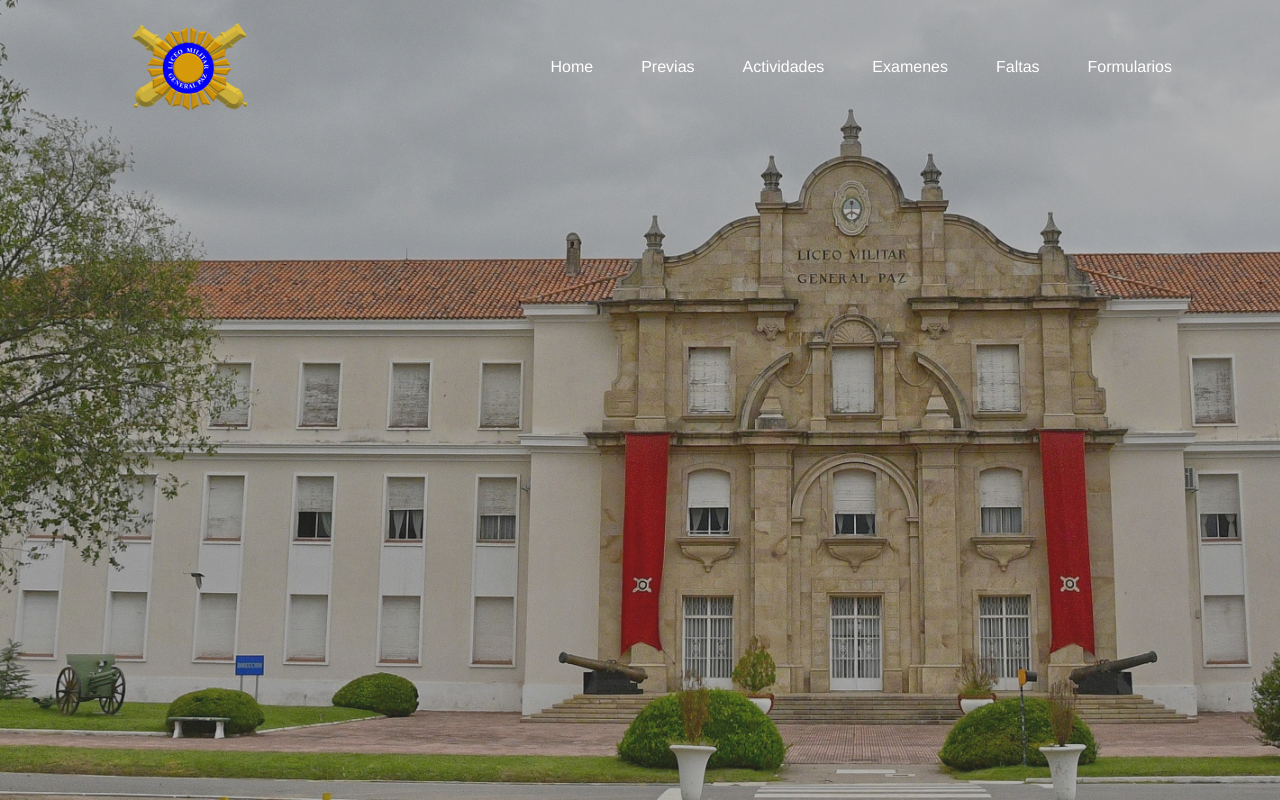
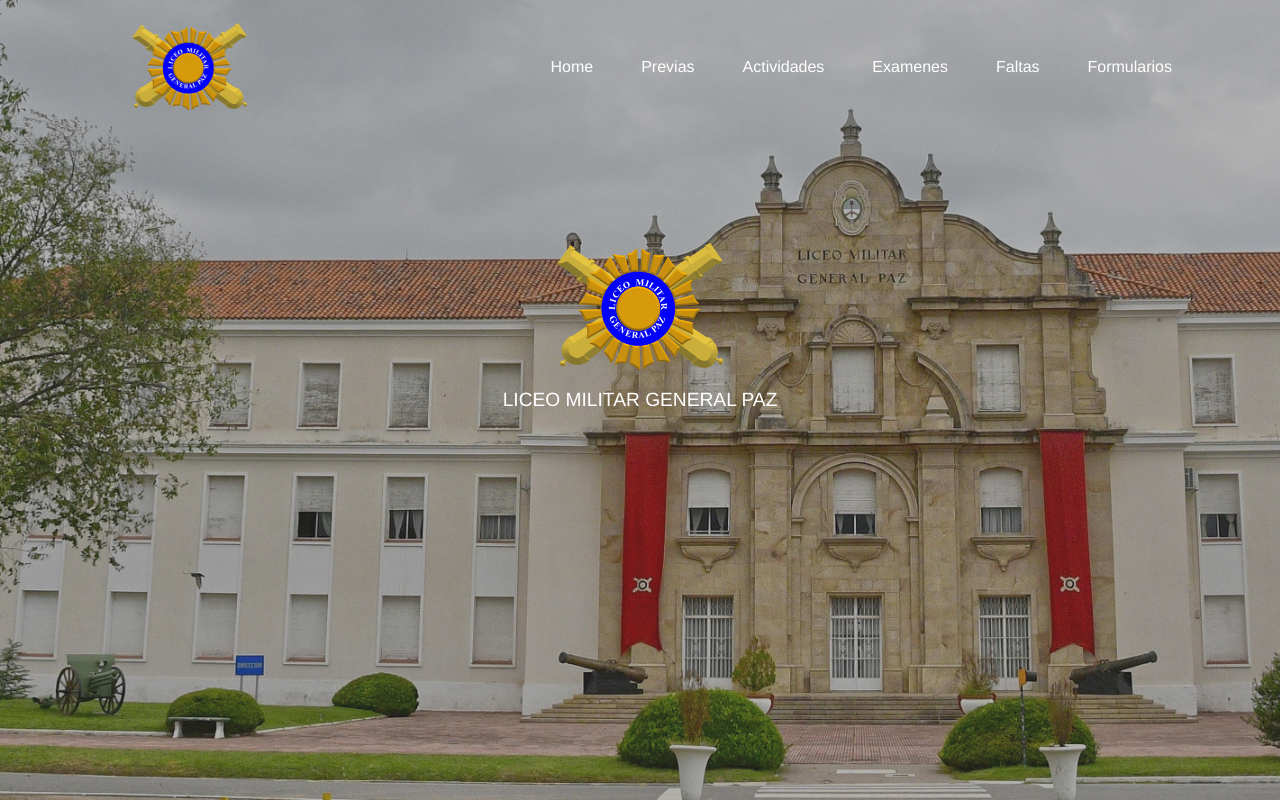
Before and after one commit to Tomicaceres07/AsusGho-Frontend, a React (Create React App) app: page /alumnos in a window 1280 px wide. Built offline with nearby package versions, Linux system fonts and the light colour scheme.

Commit message:
AlumnosHomeScreen Done. It could be better though

```diff
--- /dev/null
+++ b/src/components/alumnos/AlumnosFooter.js
@@ -0,0 +1,15 @@
+import React from 'react'
+
+import logo from "assets/logo.png";
+
+
+export const AlumnosFooter = () => {
+  return (
+    <footer id="footer" className='separator'>
+        <div id="footer-div">
+            <img src={logo} alt="Logo" id="footer-logo"/>
+            <p id="footer-text">Liceo Militar General Paz</p>
+        </div>
+    </footer>
+  )
+}
--- a/src/components/alumnos/AlumnosHomeScreen.js
+++ b/src/components/alumnos/AlumnosHomeScreen.js
@@ -27,34 +27,34 @@ export const AlumnosHomeScreen = () => {
         <h2 id="board-title">Tablero</h2>
         <div id="board-week">
           <div id="board-padding">
-              <h4 className="board-name">Lunes</h4>
+              <h4 className="board-day">Lunes</h4>
               <p className="board-task">Examen Matemática</p>
-              <h4 className="board-name">Martes</h4>
+              <h4 className="board-day">Martes</h4>
               <p className="board-task">Acto de Malvinas</p>
-              <h4 className="board-name">Miércoles</h4>
+              <h4 className="board-day">Miércoles</h4>
               <p className="board-task">Feriado</p>
-              <h4 className="board-name">Jueves</h4>
+              <h4 className="board-day">Jueves</h4>
               <p className="board-task">Visita a la UCC</p>
-              <h4 className="board-name">Viernes</h4>
+              <h4 className="board-day">Viernes</h4>
               <p id="last-task">Presentación informática</p>
           </div>
         </div>
       </section>
       <div className="separator"></div>
-      <section id="board">
-        <h2 id="board-title">Tablero</h2>
-        <div id="board-week">
-          <div id="board-padding">
-              <h4 className="board-name">Lunes</h4>
-              <p className="board-task">Examen Matemática</p>
-              <h4 className="board-name">Martes</h4>
-              <p className="board-task">Acto de Malvinas</p>
-              <h4 className="board-name">Miércoles</h4>
-              <p className="board-task">Feriado</p>
-              <h4 className="board-name">Jueves</h4>
-              <p className="board-task">Visita a la UCC</p>
-              <h4 className="board-name">Viernes</h4>
-              <p id="last-task">Presentación informática</p>
+      <section id="menu">
+        <h2 id="menu-title">Menú</h2>
+        <div id="menu-week">
+          <div id="menu-padding">
+              <h4 className="menu-day">Lunes</h4>
+              <p className="menu-name">Carne al horno con papas</p>
+              <h4 className="menu-day">Martes</h4>
+              <p className="menu-name">Ñoquis con salsa boloñesa</p>
+              <h4 className="menu-day">Miércoles</h4>
+              <p className="menu-name">Pastel de papa</p>
+              <h4 className="menu-day">Jueves</h4>
+              <p className="menu-name">Pizza</p>
+              <h4 className="menu-day">Viernes</h4>
+              <p id="last-name">Milanesa con puré</p>
           </div>
         </div>
       </section>
--- a/src/routers/alumnos/AlumnosDashboardRoutes.js
+++ b/src/routers/alumnos/AlumnosDashboardRoutes.js
@@ -2,6 +2,7 @@ import { Routes, Route } from 'react-router-dom';
 
 import { AlumnosHomeScreen } from 'components/alumnos/AlumnosHomeScreen';
 import { AlumnosNavBar } from 'components/alumnos/AlumnosNavBar';
+import { AlumnosFooter } from 'components/alumnos/AlumnosFooter';
 
 export const AlumnosDashboardRoutes = () => {
   return (
@@ -14,6 +15,7 @@ export const AlumnosDashboardRoutes = () => {
         {/* <Route path="/*" element={<AlumnosDashboardRoutes />} /> */}
 
       </Routes>
+      <AlumnosFooter />
     </>
   );
 }
--- /dev/null
+++ b/src/styles/components/alumnos/_alumnos-footer.scss
@@ -0,0 +1,28 @@
+
+
+#footer {
+    height: 18em;
+    position: relative;
+
+    #footer-div {
+
+        bottom: 0px;
+        left: 50%;
+        text-align: center;
+        top: 50%;
+        transform: translate(-50%, -35%);
+        position: absolute;
+
+        #footer-logo {
+            padding: 1em;
+            width: 55%;
+        }
+
+        #footer-text {
+            color: white;
+            font-size: 1.2em;
+            text-align: center;
+            text-transform: uppercase;
+        }
+    }
+}
--- a/src/styles/components/alumnos/_alumnos-homescreen.scss
+++ b/src/styles/components/alumnos/_alumnos-homescreen.scss
@@ -51,13 +51,15 @@ body::before {
     }
 }
 
-#board {
+#board,
+#menu {
     background-color: $gray;
     color: white;
     min-height: 100vh;
     height: fit-content;
 
-    #board-title {
+    #board-title,
+    #menu-title {
         // background-color: green;
         font-size: 3em;
         // position: relative;
@@ -67,7 +69,8 @@ body::before {
         top: 1.7em;
     }
 
-    #board-week {
+    #board-week,
+    #menu-week {
         background-color: $dark-gray;
         margin: 0px auto;
         text-align: center;
@@ -75,18 +78,22 @@ body::before {
         // position: relative;
         width: 25%;
 
-        #board-padding {
+        #board-padding,
+        #menu-padding {
             padding: 3em;
 
-            .board-name {
+            .board-day,
+            .menu-day {
                 text-transform: uppercase;
             }
 
-            .board-task {
+            .board-task,
+            .menu-name {
                 margin-bottom: 30px;
             }
 
-            #last-task {
+            #last-task,
+            #last-name {
                 margin-bottom: 0px!important;
             }
         }
--- a/src/styles/styles.scss
+++ b/src/styles/styles.scss
@@ -4,4 +4,5 @@
 // Components
 @import './components/alumnos/alumnos-navbar';
 @import './components/alumnos/alumnos-homescreen';
+@import './components/alumnos/alumnos-footer';
 @import './components/redirect';
```
